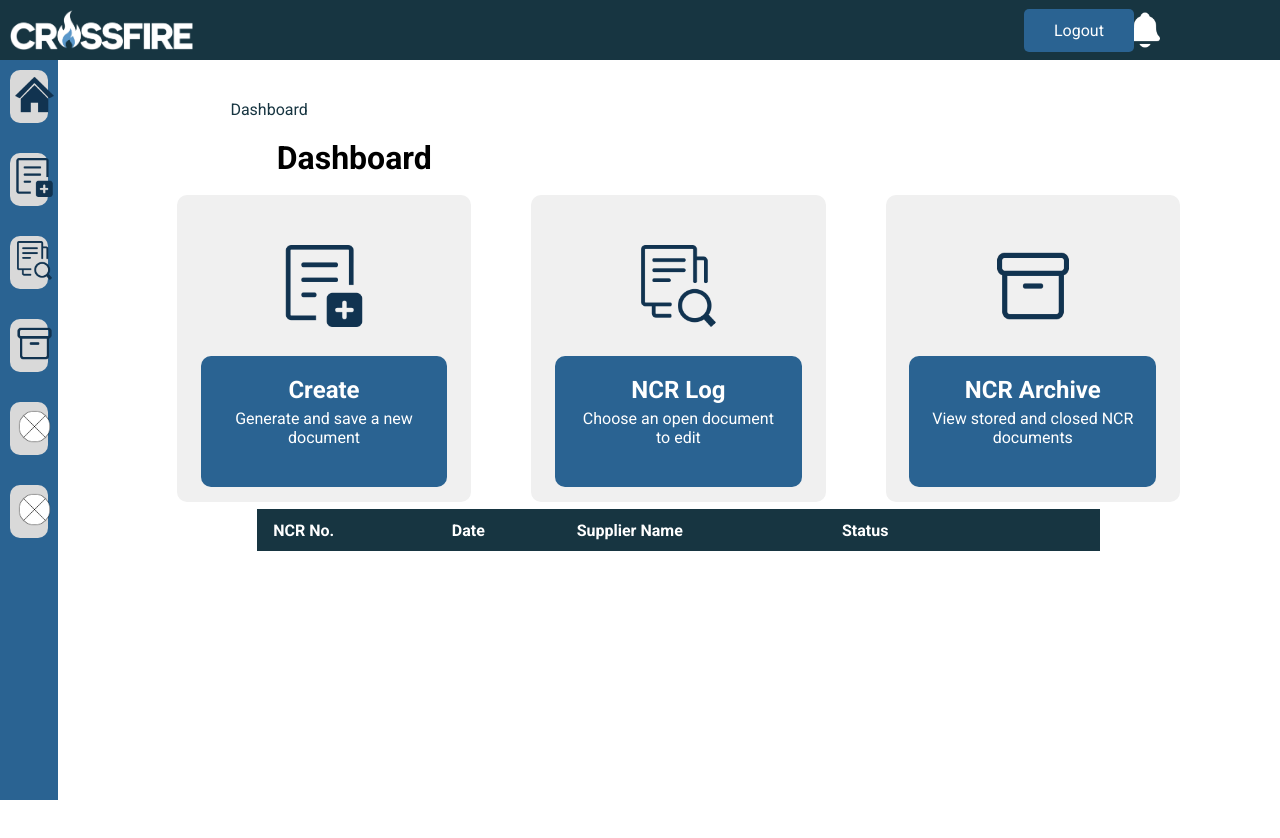
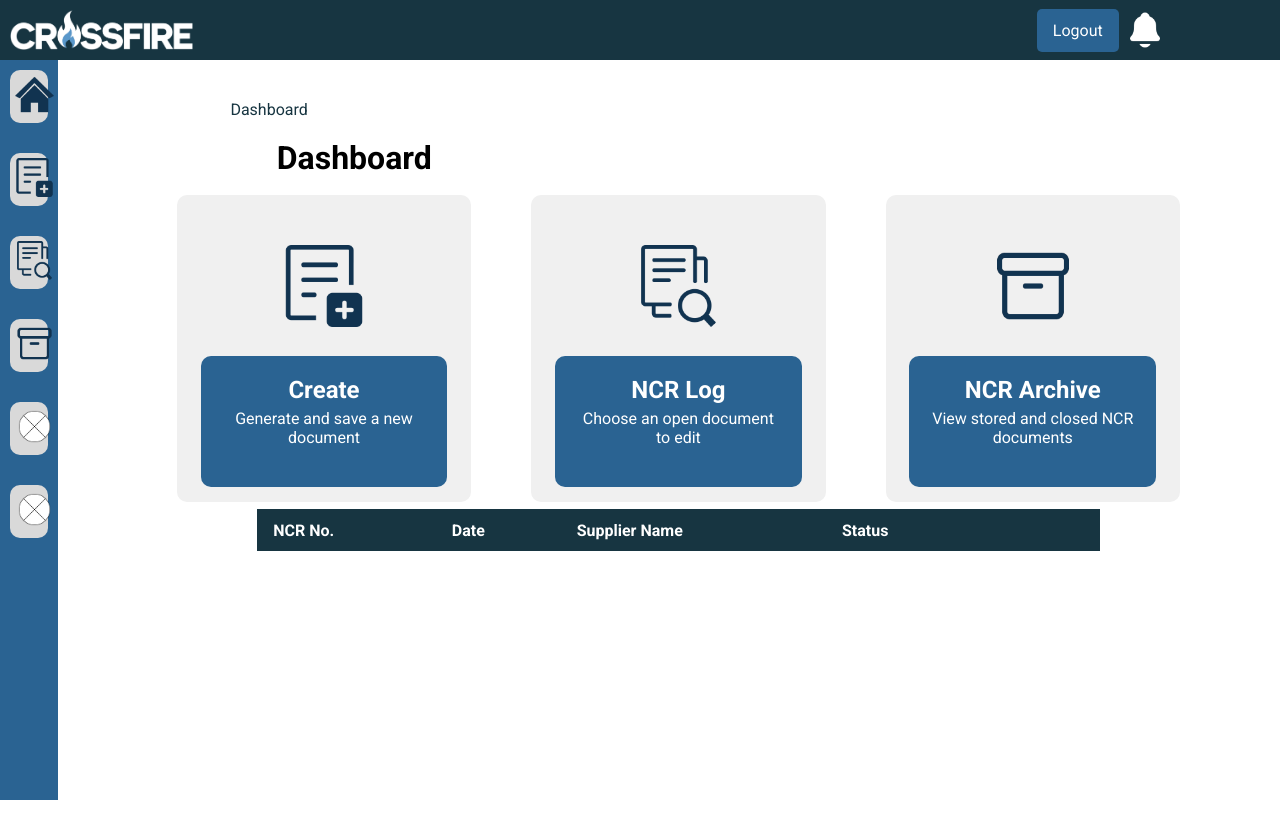
Before and after one commit to SchoolShaneNC/Crossfire-NCR, a website: page ncr-crossfireUpdated/index.html in a window 1280 px wide. Drawn offline with nearby package versions, Linux system fonts and the light colour scheme; sample sign-in values are in the browser's storage.

Commit message:
logout username css
trying to make it work in tablet

```diff
--- a/ncr-crossfireUpdated/styles.css
+++ b/ncr-crossfireUpdated/styles.css
@@ -666,9 +666,9 @@ ul a:focus li, li:hover{
 }
 
 #logout{
-    left: 80%;
+    left: 81%;
     top: 15%;
-    padding: 12px 30px;
+    padding: 0.75rem 1rem;
     background-color: #2a6392;
     border-radius: 5px;
 }
```
